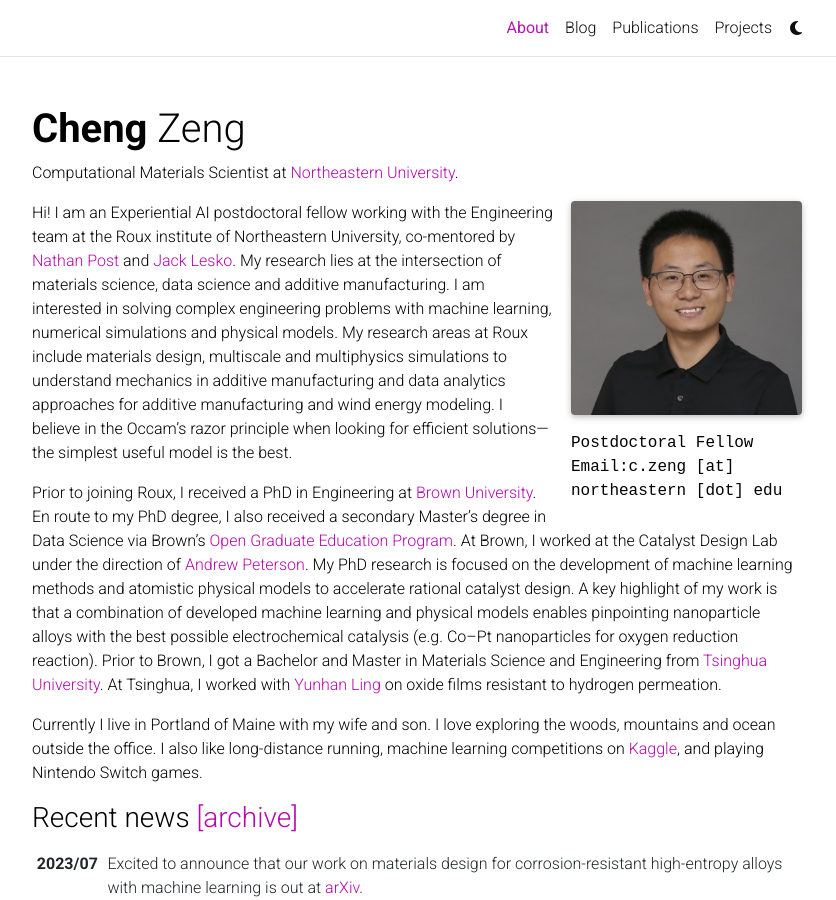
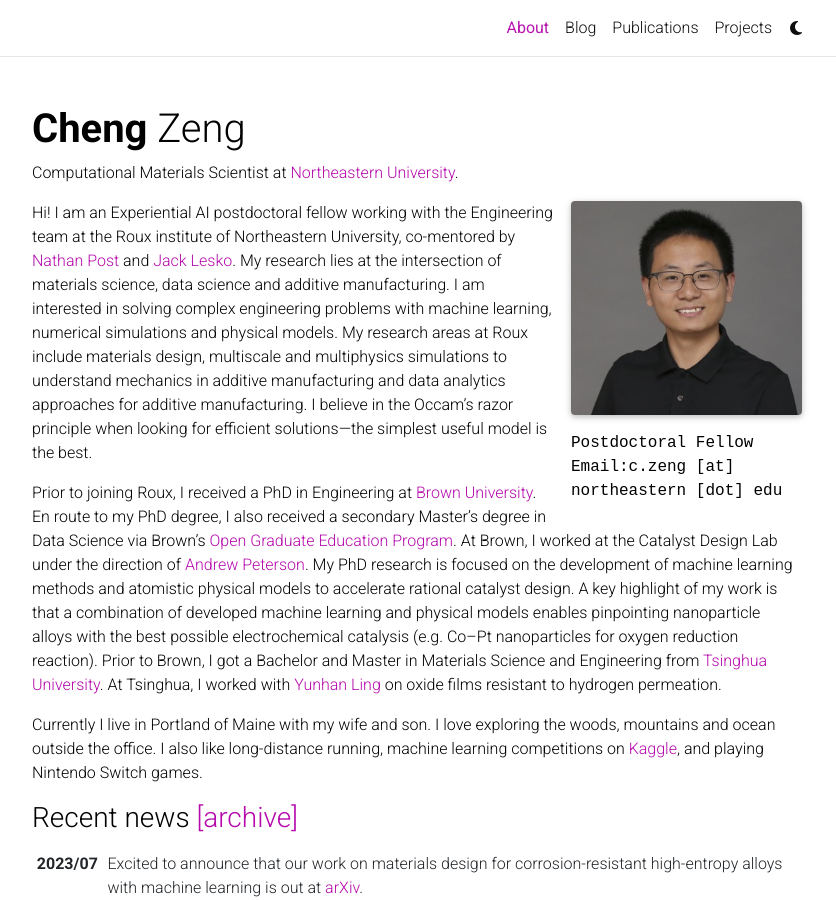
Before and after one commit to cengc13/website, a Jekyll site: the page built from _pages/about.md, in a window 1280 px wide and 900 px high. Shown: the whole window, without its empty margins (223-1059 px from the left). Built offline with Jekyll 4.4.1, drawn with Linux system fonts in a browser that asks for light colours; comment, search, counter and statistics services are not loaded; a style sheet for code colours, icons or effects is not loaded.

Commit message:
update about

```diff
--- a/_pages/about.md
+++ b/_pages/about.md
@@ -17,7 +17,7 @@
 social: false  # includes social icons at the bottom of the page
 ---
 
-Hi! I am an Experiential AI postdoctoral fellow working with the Engineering team at the Roux institute of Northeastern University, co-mentored by <a href='https://roux.northeastern.edu/people/nathan-post/'>Nathan Post</a> and <a href='https://roux.northeastern.edu/people/jack-lesko/'>Jack Lesko</a>. My research lies at the intersection of materials science, data science and additive manufacturing. I am interested in solving complex engineering problems with machine learning, numerical simulations and physical models. My research areas at Roux include materials design, multiscale and multiphysics simulations to understand mechanics in additive manufacturing and data analytics approaches for additive manufacturing and wind energy modeling. I believe in the Occam's razor principle when looking for efficient solutions---the simplest useful model is the best.
+Hi! I am an Experiential AI postdoctoral fellow working with the Engineering team at the Roux institute of Northeastern University, co-mentored by <a href='https://roux.northeastern.edu/people/nathan-post/'>Nathan Post</a> and <a href='https://roux.northeastern.edu/people/jack-lesko/'>Jack Lesko</a>. My research lies at the intersection of materials science, data science and additive manufacturing. I am interested in solving complex engineering problems with machine learning, numerical simulations and physical models. My research areas at Roux include materials design, multiscale and multiphysics simulations to understand mechanics in additive manufacturing and data analytics approaches for additive manufacturing. I believe in the Occam's razor principle when looking for efficient solutions---the simplest useful model is the best.
 
 Prior to joining Roux, I received a PhD in Engineering at <a href='https://www.brown.edu/'>Brown University</a>.  En route to my PhD degree, I also received a secondary Master's degree in Data Science via Brown's <a href='https://graduateschool.brown.edu/academics-research/distinctive-opportunities/open-graduate-education'>Open Graduate Education Program</a>. At Brown, I worked at the Catalyst Design Lab under the direction of <a href='https://engineering.brown.edu/people/andrew-peterson'>Andrew Peterson</a>. My PhD research is focused on the development of machine learning methods and atomistic physical models to accelerate rational catalyst design. A key highlight of my work is that a combination of developed machine learning and physical models enables pinpointing nanoparticle alloys with the best possible electrochemical catalysis (e.g. Co--Pt nanoparticles for oxygen reduction reaction). Prior to Brown, I got a Bachelor and Master in Materials Science and Engineering from <a href='https://www.tsinghua.edu.cn/en/'>Tsinghua University</a>. At Tsinghua, I worked with <a href='https://www.researchgate.net/profile/Yunhan-Ling-2'>Yunhan Ling</a> on oxide films resistant to hydrogen permeation.
 
```
